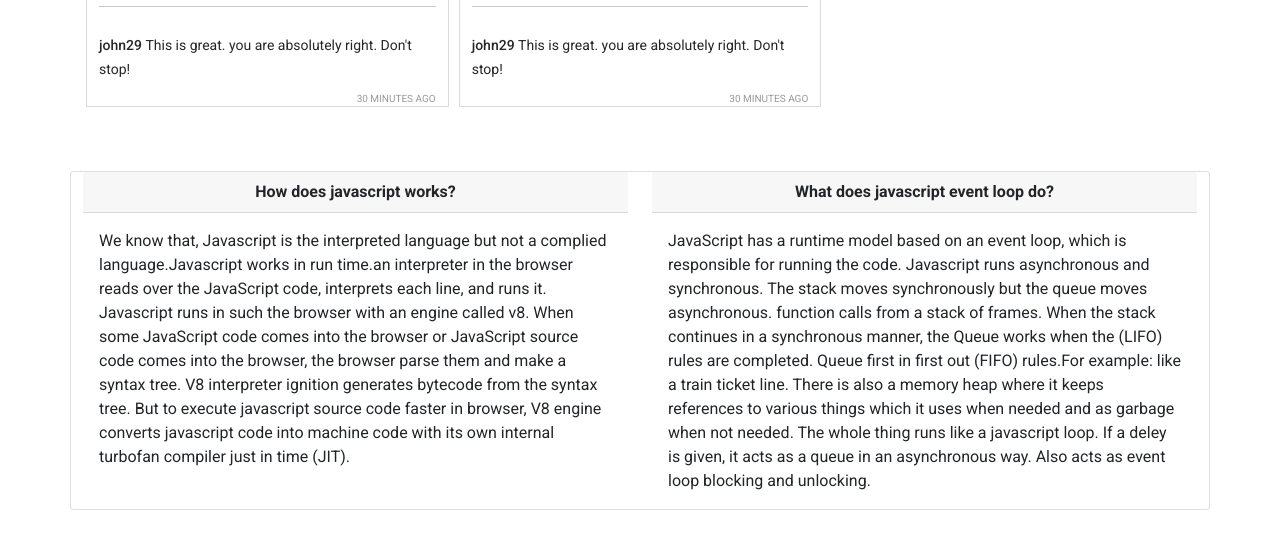
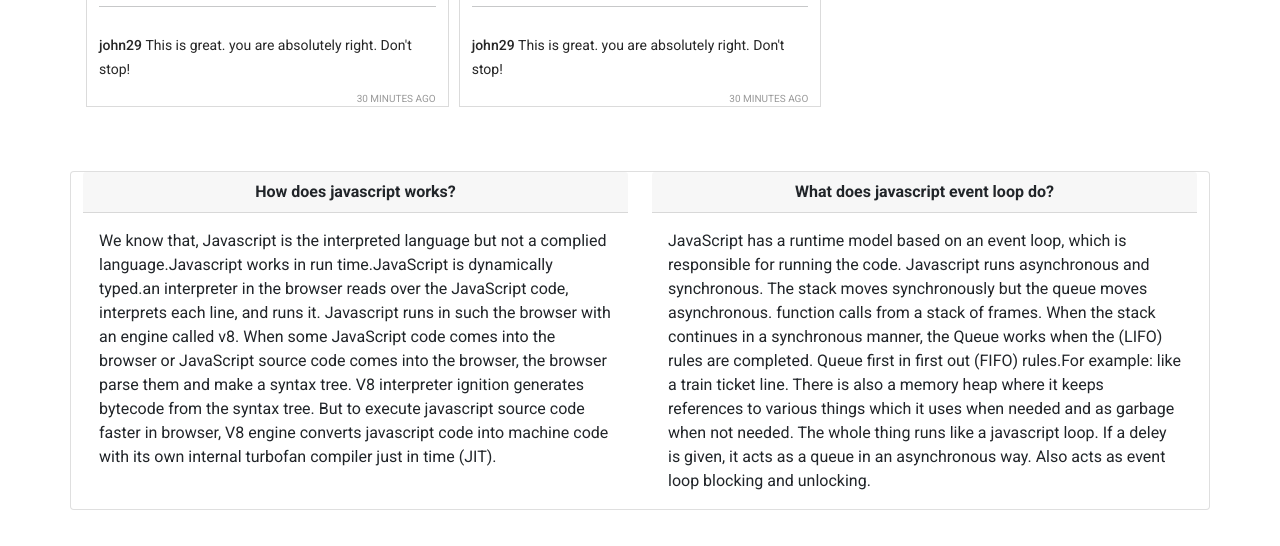
Before and after one commit to MafujulHaquePlabon/-insta-shohor, a plain HTML site: page index.html in a window 1280 px wide. Shown: the part 1425-1971 px from the top of the page. Drawn offline with nearby package versions, Linux system fonts and the light colour scheme.

Commit message:
debug project overall finished

```diff
--- a/index.html
+++ b/index.html
@@ -84,14 +84,13 @@
                         <div class="card-header text-center fw-bold ">How does javascript works?</div>
                           <div class="card-body">
 
-                           <p class="card-text">We know that, Javascript is the interpreted language but not a complied language.Javascript works in run time.an interpreter in the browser reads over the JavaScript code, interprets each line, and runs it. Javascript runs in such the browser with an engine called v8. When some JavaScript code comes into the browser or JavaScript source code comes into the browser, the browser parse them and make a syntax tree. V8 interpreter ignition generates bytecode from the syntax tree. But to execute javascript source code faster in browser, V8 engine converts javascript code into machine code with its own internal turbofan compiler just in time (JIT).
+                           <p class="card-text">We know that, Javascript is the interpreted language but not a complied language.Javascript works in run time.JavaScript is dynamically typed.an interpreter in the browser reads over the JavaScript code, interprets each line, and runs it. Javascript runs in such the browser with an engine called v8. When some JavaScript code comes into the browser or JavaScript source code comes into the browser, the browser parse them and make a syntax tree. V8 interpreter ignition generates bytecode from the syntax tree. But to execute javascript source code faster in browser, V8 engine converts javascript code into machine code with its own internal turbofan compiler just in time (JIT).
                            </p>
                      </div>
                  </div>
                  <div class="col">
                     <div class="card-header text-center fw-bold ">What does javascript event loop do?</div>
                        <div class="card-body">
-
                          <p class="card-text">JavaScript has a runtime model based on an event loop, which is responsible for running the code. Javascript runs asynchronous and synchronous. The stack moves synchronously but the queue moves asynchronous. function calls from a stack of frames. When the stack continues in a synchronous manner, the Queue works when the (LIFO) rules are completed. Queue first in first out (FIFO) rules.For example: like a train ticket line. There is also a memory heap where it keeps references to various things which it uses when needed and as garbage when not needed. The whole thing runs like a javascript loop. If a deley is given, it acts as a queue in an asynchronous way. Also acts as event loop blocking and unlocking.</p>
                      </div>
                     </div>
```
